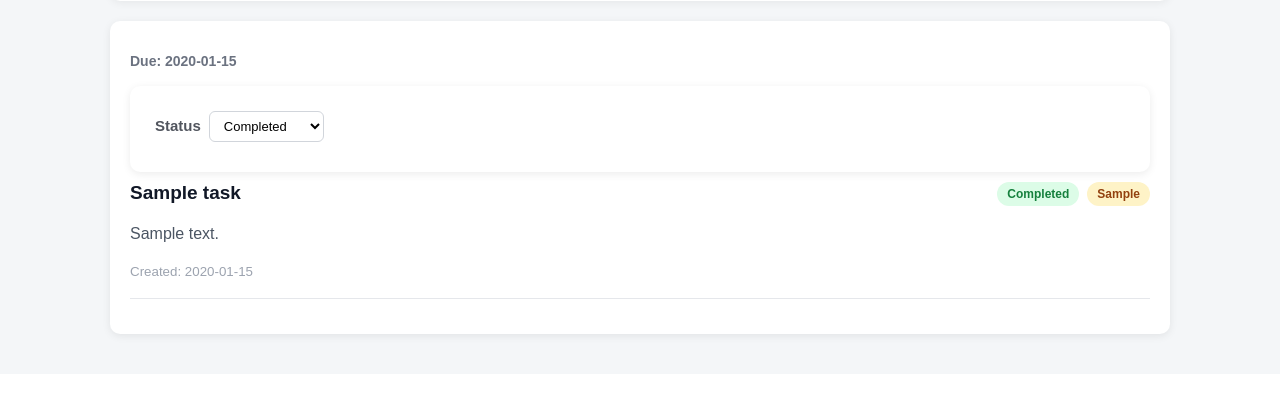
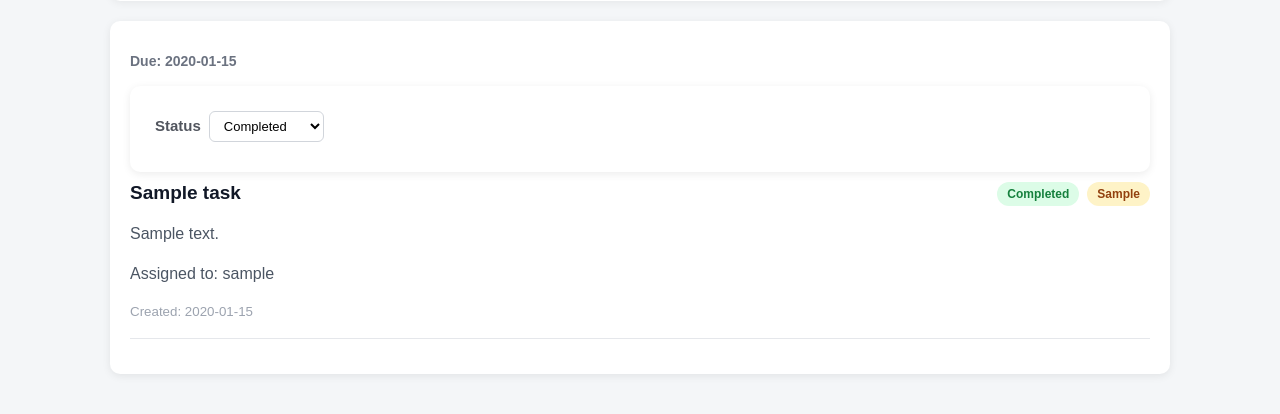
Before and after one commit to Cha-Luna-Star/ProjectManagement-WebApp, a Flask app: page /projects/1 in a window 1280 px wide. Shown: the part 1049-1463 px from the top of the page. Before the commit the page ends 1391 px from the top, so only its background shows below. Run offline with Flask 3, Linux system fonts and the light colour scheme; the visitor is signed in with stand-in values (Sample User, id 1); tables that the repository leaves empty hold one stand-in row (values such as "Sample post"); some libraries are stand-ins or nearby versions.

Commit message:
feat: add group task assignment
- Add task assignee support
- Allow assigning tasks to group members
- Validate assignees belong to the project group
- Display assigned member on project tasks
- Add role-based task assignment permissions

```diff
--- a/app.py
+++ b/app.py
@@ -346,9 +346,13 @@ def project(project_id):
     """, (project_id,)).fetchone()
 
     query = """
-        SELECT *
+        SELECT
+            tasks.*,
+            users.username AS assigned_username
         FROM tasks
-        WHERE project_id = ?
+        LEFT JOIN users
+            ON tasks.assigned_to = users.id
+        WHERE tasks.project_id = ?
     """
 
     params = [project_id]
@@ -1130,6 +1134,22 @@ def create_task(project_id):
         connection.close()
         return "Project not found", 404
 
+    can_assign_tasks = False
+
+    if project["group_id"]:
+        member = connection.execute("""
+            SELECT role
+            FROM group_members
+            WHERE group_id = ?
+            AND user_id = ?
+        """, (
+            project["group_id"],
+            session["user_id"]
+        )).fetchone()
+
+        if member and member["role"] in ["Owner", "Admin"]:
+            can_assign_tasks = True
+
     group_members = []
 
     if project["group_id"]:
@@ -1152,6 +1172,7 @@ def create_task(project_id):
         description = request.form["description"].strip()
         due_date = request.form.get("due_date", "").strip()
         priority = request.form.get("priority", "").strip()
+        assigned_to = request.form.get("assigned_to", "").strip()
 
         allowed_priorities = [
             "Low",
@@ -1173,6 +1194,36 @@ def create_task(project_id):
             return render_template(
                 "create_task.html",
                 project=project
+            )
+
+        if assigned_to:
+
+            if not project["group_id"]:
+                connection.close()
+                flash("Tasks in personal projects cannot be assigned.", "error")
+                return render_template(
+                    "create_task.html",
+                    project=project,
+                    group_members=group_members
+                )
+
+        assigned_member = connection.execute("""
+            SELECT id
+            FROM group_members
+            WHERE group_id = ?
+            AND user_id = ?
+        """, (
+            project["group_id"],
+            assigned_to
+        )).fetchone()
+
+        if assigned_member is None:
+            connection.close()
+            flash("Invalid task assignee.", "error")
+            return render_template(
+                "create_task.html",
+                project=project,
+                group_members=group_members
             )
 
         if due_date:
@@ -1192,15 +1243,17 @@ def create_task(project_id):
                 title,
                 description,
                 priority,
-                due_date
-            )
-            VALUES (?, ?, ?, ?, ?)
+                due_date,
+                assigned_to
+            )
+            VALUES (?, ?, ?, ?, ?, ?)
         """, (
             project_id,
             title,
             description,
             priority,
-            due_date
+            due_date,
+            assigned_to or None
         ))
 
         connection.commit()
@@ -1219,7 +1272,8 @@ def create_task(project_id):
     return render_template(
         "create_task.html",
         project=project,
-        group_members=group_members
+        group_members=group_members,
+        can_assign_tasks=can_assign_tasks
     )
 
 @app.route("/projects/<int:project_id>/tasks/<int:task_id>/edit", methods=["GET", "POST"])
--- a/templates/project.html
+++ b/templates/project.html
@@ -561,6 +561,11 @@
                             {{ task["description"] }}
                         </p>
 
+                        {% if task["assigned_username"] %}
+                            <p>
+                                Assigned to: {{ task["assigned_username"] }}
+                            </p>
+                        {% endif %}
 
                         <small>
                             Created: {{ task["created_at"] }}
```
